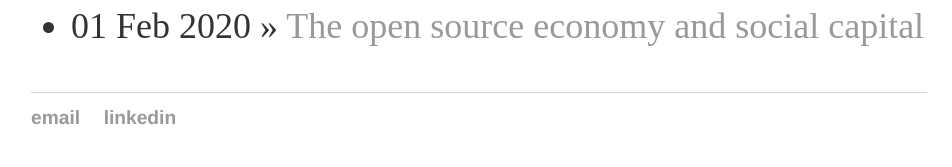
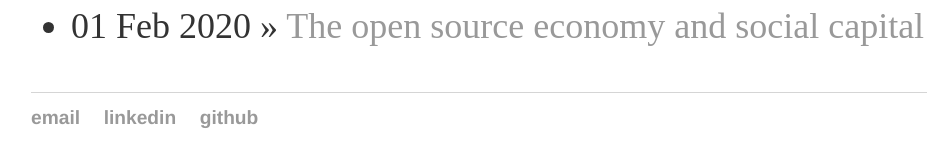
Before and after one commit to dhruvnigam93/dhruvnigam93.github.io, a Jekyll site: the page built from blog/index.html, in a window 1280 px wide. Shown: the part 363-530 px from the top of the page, without its empty margins (161-1113 px from the left). Built offline with Jekyll 4.4.1, drawn with Linux system fonts in a browser that asks for light colours.

Commit message:
add github link

```diff
--- a/_layouts/default.html
+++ b/_layouts/default.html
@@ -30,6 +30,7 @@
 	    		<ul>
 	        		<li><a href="mailto:dhruv.nigam93@gmail.com">email</a></li>
 	        		<li><a href="https://www.linkedin.com/in/dhruv-nigam-52531176/">linkedin</a></li>
+				<li><a href="https://github.com/dhruvnigam93">github</a></li>
 				</ul>
 			</footer>
 		</body>
```
